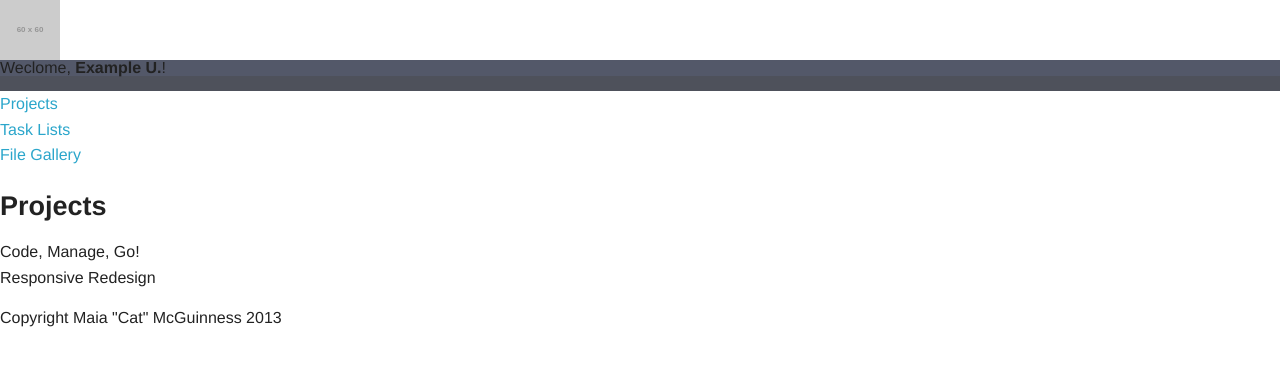
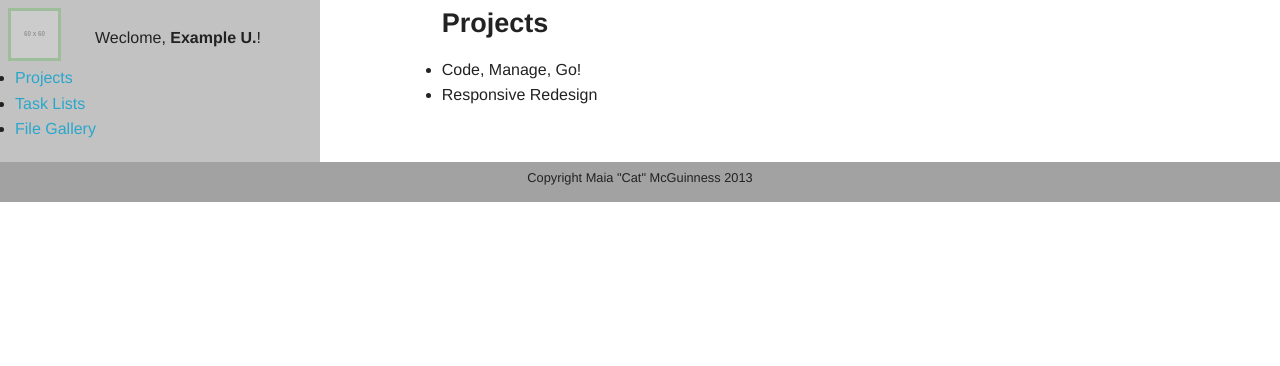
Before and after one commit to andymcguinness/codemanagego, a PHP site: page /profile.php in a window 1280 px wide. Shown: the part 96-462 px from the top of the page. Run offline with PHP 8.4, Linux system fonts and the light colour scheme; grey boxes labelled with a size stand in for pictures from a placeholder-image service; some libraries are stand-ins or nearby versions.

Commit message:
Created sidebar through the grid system, began styling the profile picture and name

```diff
--- a/css/main.css
+++ b/css/main.css
@@ -1,4 +1,6 @@
-/* ==== Building the header ====*/
+/**** GLOBAL STYLES ****/
+
+/* ==== Building the Header ====*/
 
 header { background: #535869; border-bottom: 15px solid #4e515b; }
     header .title { margin: 30px; font-size: 1.2em; font-weight: 800; }
@@ -8,8 +10,23 @@ header { background: #535869; border-bottom: 15px solid #4e515b; }
     header .title a { color: #9ebd9a; }
         header .title a:hover { color: #fff; }
 
-
 /* ==== General Styles ==== */
 
 ::selection { background: #9ebd9a; color: #FFF; }
 ::-moz-selection { background: #9ebd9a; color: #FFF; }
+
+/* ==== Building the Footer ==== */
+
+footer { background: #a2a2a2; min-height: 40px; }
+    .copyright { font-size: 0.8em; text-align: center; margin-top: 10px; }
+
+
+/**** PAGE-SPECIFIC STYLES ****/
+
+/* ==== Profile Page ==== */
+
+.profile-sidebar { background: #c2c2c2; }
+    .profile-sidebar .profile-img { min-height: 40px; min-width: 40px; max-height: 60px; max-width: 60px; padding: 0px; margin: 8px 0 0 8px; border: 3px solid #9ebd9a; }
+    .profile-sidebar .username { padding-top: 30px; height: 65px; }
+
+    .profile-sidebar .profile-content { margin: 10px 0 10px 0; }
--- a/footer.php
+++ b/footer.php
@@ -1,9 +1,8 @@
 
-        <div class="footer-container">
-            <footer class="wrapper">
-                <div class="copyright">Copyright Maia "Cat" McGuinness 2013</div>
-            </footer>
-        </div>
+
+        <footer class="row">
+                <div class="small-12 columns copyright">Copyright Maia "Cat" McGuinness 2013</div>
+        </footer>
 
         <script src="//ajax.googleapis.com/ajax/libs/jquery/1.10.1/jquery.min.js"></script>
         <script>window.jQuery || document.write('<script src="js/vendor/jquery-1.10.1.min.js"><\/script>')</script>
--- a/profile.php
+++ b/profile.php
@@ -1,8 +1,12 @@
 <?php require_once('header.php'); ?>
 
-        <div class="sidebar-container profile">
-            <img class="profile-img" src="http://placehold.it/60x60" />
-            <header class="username">Weclome, <strong>Example U.</strong>!</header>
+        <div class="row">
+            <div class="profile-sidebar large-3 small-12 columns">
+                <div class="row">
+                    <img class="small-2 columns profile-img" src="http://placehold.it/60x60" />
+                    <div class="small-9 columns username">Weclome, <strong>Example U.</strong>!</div>
+                </div>
+
                 <section class="content">
                     <ul>
                         <li><a>Projects</a></li>
@@ -12,8 +16,7 @@
                 </section>
             </div>
 
-        <div class="main-container profile">
-            <div class="main wrapper clearfix">
+            <div class="profile-main large-8 small-12 columns">
                 <section class="profile-content">
                     <h3>Projects</h3>
 
@@ -22,7 +25,7 @@
                         <li>Responsive Redesign</li>
                     </ul>
                 </section>
-            </div> <!-- #main -->
-        </div> <!-- #main-container -->
+            </div>
+        </div>
 
 <?php require_once('footer.php'); ?>
```
Lines whose indentation alone changed are shown as unchanged.
